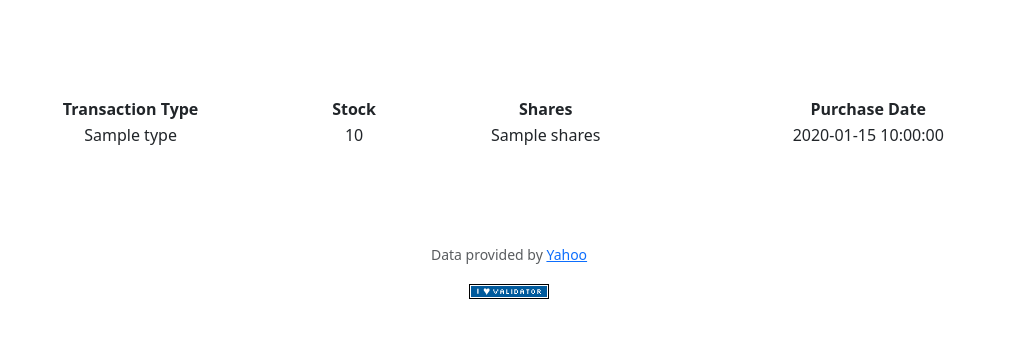
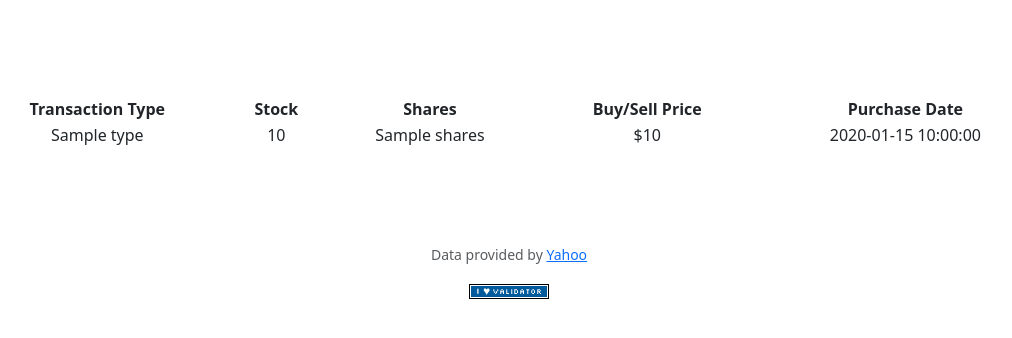
Before and after one commit to xybelle/cs50p-final, a Flask app: template templates/history.html in a window 1280 px wide. Shown: the part 76-414 px from the top of the page, without its empty margins (131-1143 px from the left). Run offline with Flask 3, Linux system fonts and the light colour scheme; the template is opened without the code that fills it: most values are stand-ins (such as "Sample title", 1, 10 or a date in 2020); some libraries are stand-ins or nearby versions.

Commit message:
automated commit by check50 [check50=True]

```diff
--- a/app.py
+++ b/app.py
@@ -76,7 +76,6 @@ def index():
         # Total value of each holding
         total_value_ps = current_price * int(shares_owned)
         total_value += total_value_ps
-        formatted_total_value = round(total_value, 2)
 
         # Update stock_info dictionary
         stock_info['symbol'] = symbol
@@ -129,8 +128,8 @@ def buy():
 
                 try:
                     # Add transaction to database
-                    db.execute("INSERT INTO transactions (type, user_id, stock, shares) VALUES (?, ?, ?, ?)",
-                               'buy', id, stock['symbol'], int(shares))
+                    db.execute("INSERT INTO transactions (type, user_id, stock, shares, buy_sell_price) VALUES (?, ?, ?, ?, ?)",
+                               'buy', id, stock['symbol'], int(shares), stock_price)
 
                     # Update cash balance
                     db.execute("UPDATE users SET cash = ? WHERE id = ?", balance, id)
@@ -146,7 +145,7 @@ def buy():
 def history():
     """Show history of transactions"""
     if request.method == "GET":
-        history = db.execute("SELECT type, stock, shares, purchase_date FROM transactions WHERE user_id = ?", session["user_id"])
+        history = db.execute("SELECT type, stock, shares, buy_sell_price, date_purchased FROM transactions WHERE user_id = ?", session["user_id"])
         return render_template("history.html", history=history)
 
     return apology("TODO")
@@ -310,15 +309,6 @@ def sell():
         elif int(shares) <= 0:
             return apology("Enter number of shares you wish to sell")
 
-        # Add sell transaction to database and handling error
-        try:
-            db.execute(
-                "INSERT INTO transactions (type, user_id, stock, shares) VALUES (?, ?, ?, ?)",
-                'sell', session["user_id"], stock, int(shares))
-        except Exception as e:
-            print(f"Error inserting sell transaction: {e}")
-            return apology("Error selling shares")
-
         # Get current stock price
         cprice = lookup(stock)
 
@@ -333,6 +323,15 @@ def sell():
 
         # Update cash balance
         db.execute("UPDATE users SET cash = ? WHERE id = ?", updated_cash, session["user_id"])
+
+        # Add sell transaction to database and handling error
+        try:
+            db.execute(
+                "INSERT INTO transactions (type, user_id, stock, shares, buy_sell_price) VALUES (?, ?, ?, ?, ?)",
+                'sell', session["user_id"], stock, int(shares), cprice["price"])
+        except Exception as e:
+            print(f"Error inserting sell transaction: {e}")
+            return apology("Error selling shares")
 
         return redirect("/")
 
--- a/templates/history.html
+++ b/templates/history.html
@@ -12,6 +12,7 @@
                     <th>Transaction Type</th>
                     <th>Stock</th>
                     <th>Shares</th>
+                    <th>Buy/Sell Price</th>
                     <th>Purchase Date</th>
                 </tr>
             </thead>
@@ -21,7 +22,8 @@
                         <td>{{ _.type }}</td>
                         <td>{{ _.stock }}</td>
                         <td>{{ _.shares }}</td>
-                        <td>{{ _.purchase_date }}</td>
+                        <td>${{ _.buy_sell_price }}</td>
+                        <td>{{ _.date_purchased }}</td>
                     </tr>
                 {% endfor %}
             </tbody>
```
Also changed, not shown: finance.db.
